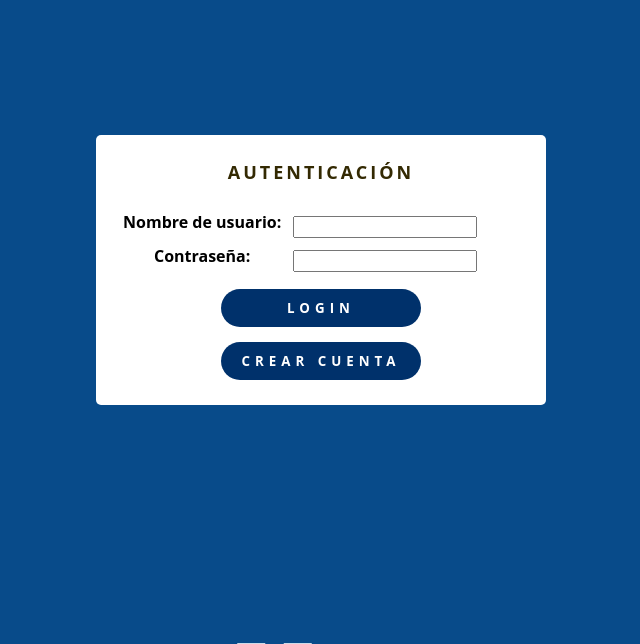
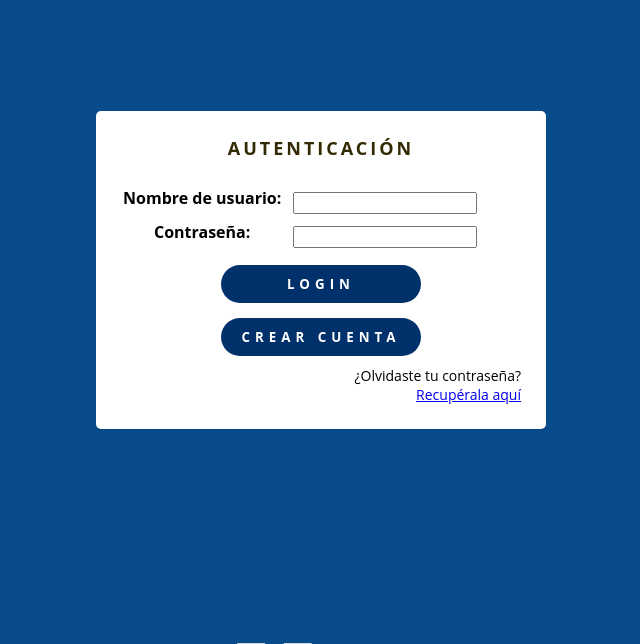
Before and after one commit to TitoOlivares/cacharritosRentACar, a Django app: page /accounts/login/ in a window 1280 px wide. Shown: the part 50-694 px from the top of the page, without its empty margins (319-959 px from the left). Run offline with Django 3.2, Linux system fonts and the light colour scheme.

Commit message:
Recuperación de contraseña

```diff
--- a/Proyecto Semestral (Entrega 2)/cacharritos/cacharritos/urls.py
+++ b/Proyecto Semestral (Entrega 2)/cacharritos/cacharritos/urls.py
@@ -14,12 +14,20 @@ Including another URLconf
     2. Add a URL to urlpatterns:  path('blog/', include('blog.urls'))
 """
 from django.contrib import admin
-from django.urls import path, include
+from django.urls import path,re_path, include
+from django.contrib.auth.views import PasswordResetView, PasswordResetDoneView, PasswordResetConfirmView, PasswordResetCompleteView
+
 
 urlpatterns = [
     path('admin/', admin.site.urls),
     path('', include('core.urls')),
     path('accounts/', include('django.contrib.auth.urls')),
+
+    path('password_reset', PasswordResetView.as_view(), name='password_reset'),
+    path('password_reset_done', PasswordResetDoneView.as_view(), name='password_reset_done'),
+    re_path(r'^reset/(?P<uidb64>[0-9A-Za-z_\-]+)/(?P<token>.+)/$',
+        PasswordResetConfirmView.as_view(), name='password_reset_confirm'),
+    path('done', PasswordResetCompleteView.as_view(), name='password_reset_complete'),
 ]
 
 #Personalizar titulos de administrador
--- a/Proyecto Semestral (Entrega 2)/cacharritos/core/static/core/css/estilo_login.css
+++ b/Proyecto Semestral (Entrega 2)/cacharritos/core/static/core/css/estilo_login.css
@@ -99,6 +99,12 @@ body {
     display: none;
 }
 
+.reset{
+    float: inline-end;
+    font-size: 14px;
+    margin-top: 10px;
+    text-align: right;
+}
 
 
 
--- a/Proyecto Semestral (Entrega 2)/cacharritos/core/templates/registration/login.html
+++ b/Proyecto Semestral (Entrega 2)/cacharritos/core/templates/registration/login.html
@@ -41,6 +41,12 @@
         <div class="boton">
             <input  type="submit" value="Login">
             <a href="{% url 'Registro_usuario' %}"><button>Crear cuenta</button></a>
+            <div class="reset">
+                <p>¿Olvidaste tu contrase&ntilde;a?</p>
+                <a href="{% url 'password_reset' %}">Recup&eacute;rala aqu&iacute;</a>
+            </div>
+
+
         </div>
 
     </form>
--- a/Proyecto Semestral (Entrega 2)/cacharritos/core/urls.py
+++ b/Proyecto Semestral (Entrega 2)/cacharritos/core/urls.py
@@ -8,4 +8,5 @@ urlpatterns = [
     path('arriendos/', arriendos, name="arriendos"),
     path('registro/',registro_usuario, name="Registro_usuario" ),
     path('admin',admin,name="admin"),
+
 ]
```
Also changed, not shown: Proyecto Semestral (Entrega 2)/cacharritos/cacharritos/settings.py (+8 -0 lines), Proyecto Semestral (Entrega 2)/cacharritos/db.sqlite3.
